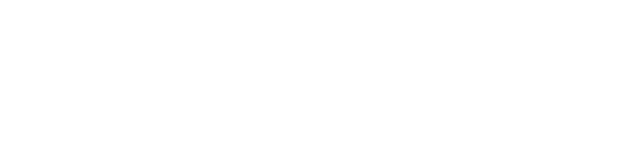
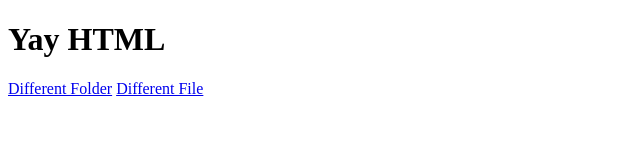
Before and after one commit to sanjanag123/art-109, a plain HTML site: page index.html in a window 1280 px wide. Shown: the whole page, without its empty margins (0-640 px from the left). Drawn offline with Linux system fonts and the light colour scheme.

Commit message:
Update title and add links in index.html

```diff
--- a/index.html
+++ b/index.html
@@ -3,9 +3,11 @@
 <head>
     <meta charset="UTF-8">
     <meta name="viewport" content="width=device-width, initial-scale=1.0">
-    <title>Document</title>
+    <title>art-109</title>
 </head>
 <body>
-
+    <h1>Yay HTML</h1>
+    <a href="tutorials/01-html/different-folder.html">Different Folder</a>
+    <a href="tutorials/01-html/different-file.html">Different File</a>
 </body>
 </html>
```
